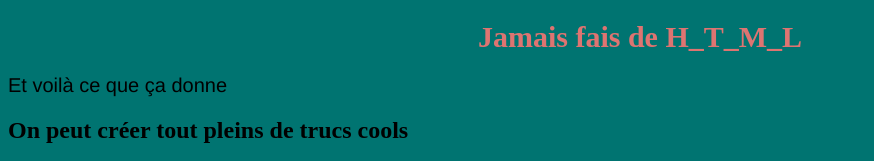
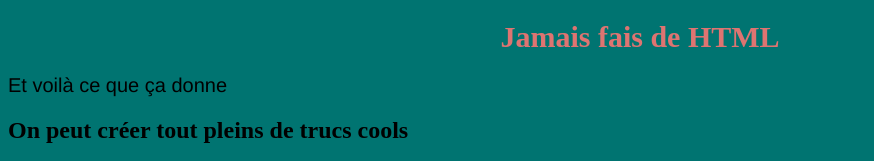
Before and after one commit to Yanualed/yanualed.github.io, a plain HTML site: page index.html in a window 1280 px wide. Shown: the top 161 px of the page, without its empty margins (0-874 px from the left). Drawn offline with Linux system fonts and the light colour scheme.

Commit message:
Update index.html

```diff
--- a/index.html
+++ b/index.html
@@ -7,7 +7,7 @@
 </head>
 
 <body>
-<h1> Jamais fais de H_T_M_L </h1>
+<h1> Jamais fais de HTML </h1>
 <p> Et voilà ce que ça donne </p>
 <h2> On peut créer tout pleins de trucs cools </h2>
 <p> Et aussi tout poster en ligne simplement </p>
```
